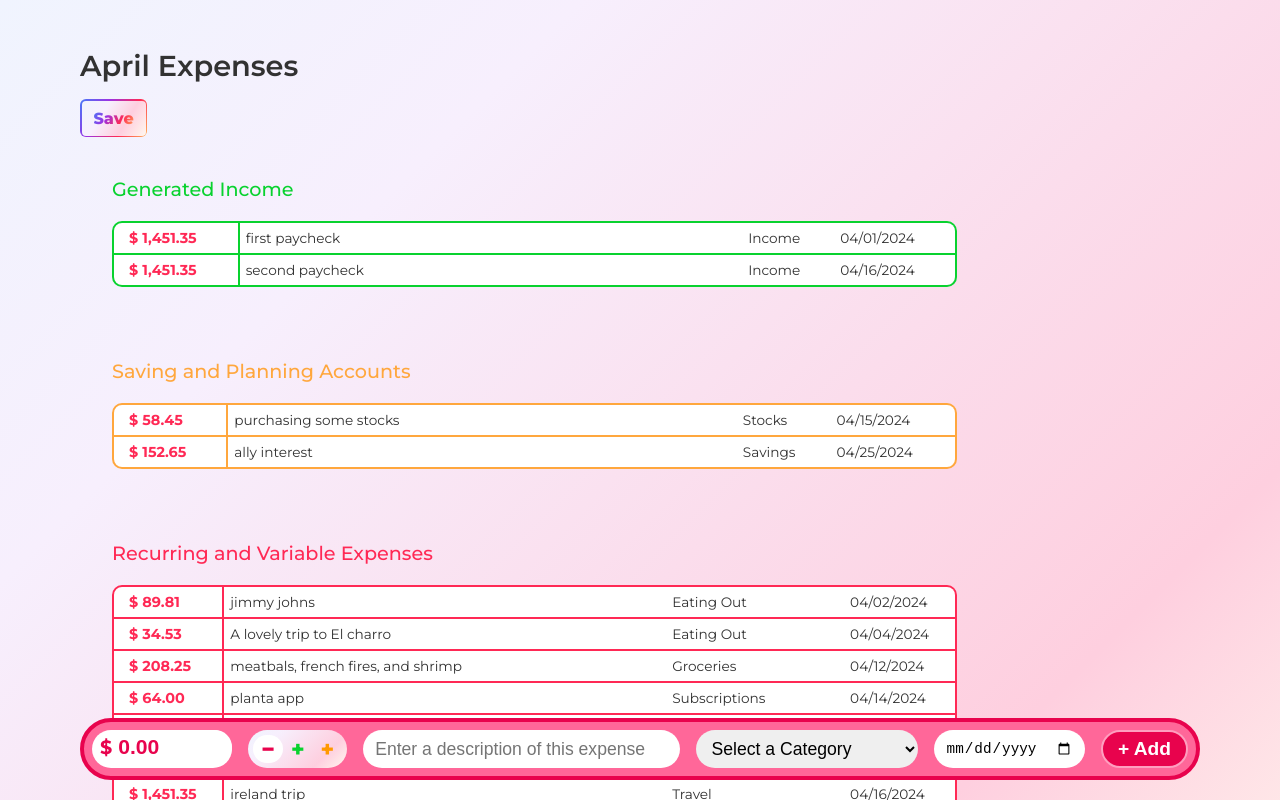
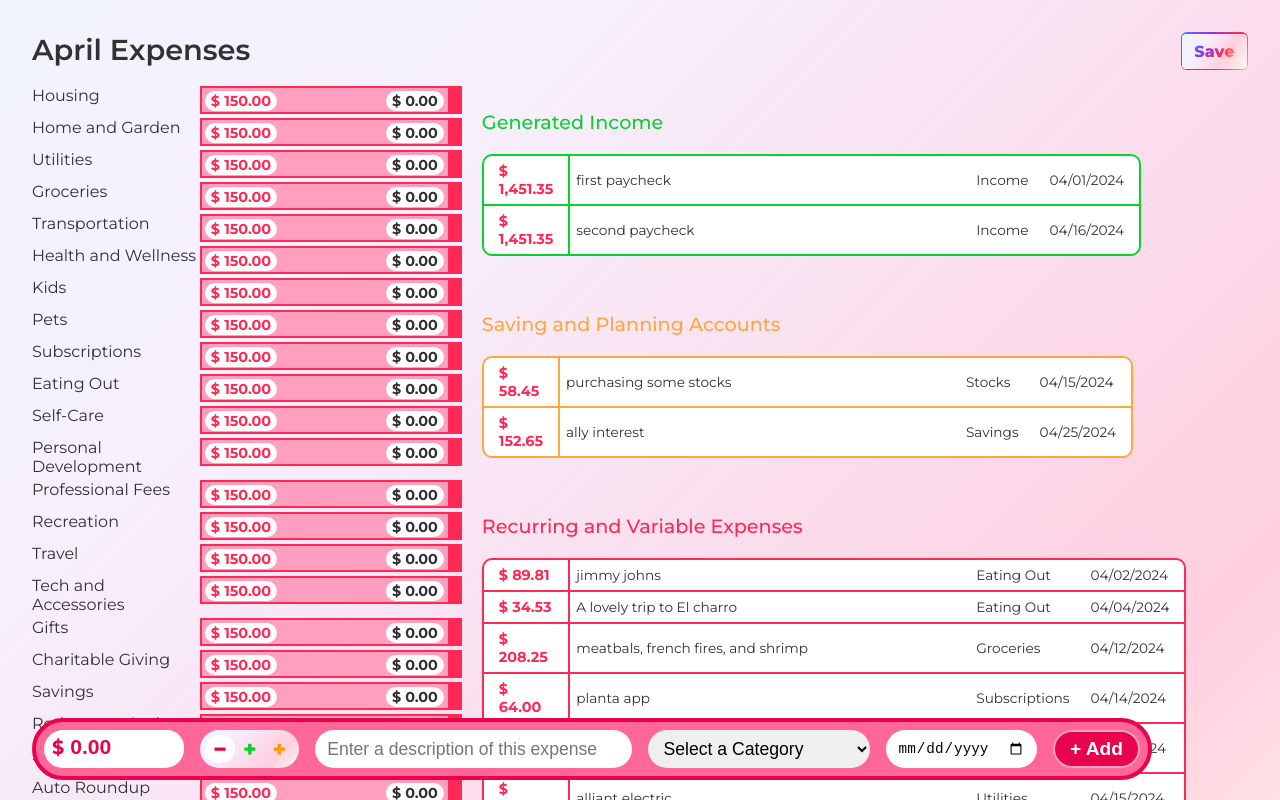
Before and after one commit to rubybeaches/BetterBudgetBuilds, a Next.js app: page /add-expense in a window 1280 px wide. Shown: the top 800 px of the page. Built offline with nearby package versions, Linux system fonts and the light colour scheme.

Commit message:
adding basic handling for resuable budget progress bars

```diff
--- a/src/app/add-expense/page.css
+++ b/src/app/add-expense/page.css
@@ -8,6 +8,15 @@ body {
   );
 }
 
+main#expensePage {
+  padding: 2rem;
+  padding-bottom: 4rem;
+}
+
+.headerWrapper {
+  display: flex;
+  justify-content: space-between;
+}
 .saveBudgetContainer {
   background: linear-gradient(122deg, #467af8, #9c32e2, #ff2955, #ffb15a);
   padding: 1.5px;
@@ -35,6 +44,10 @@ body {
   font-weight: 600;
 }
 
+.expenseColumns {
+  display: flex;
+}
+
 .section {
   padding: 1.5em 2em 2em 2em;
   border-radius: 20px;
@@ -43,6 +56,85 @@ body {
 .section > h2 {
   font-size: 1.2em;
   font-weight: 500;
+}
+
+span.summaryProgressBar {
+  display: flex;
+  justify-content: space-between;
+  margin-bottom: 4px;
+}
+
+.summaryProgressBar span {
+  display: flex;
+  justify-content: space-between;
+  position: relative;
+  top: 0;
+  width: 250px;
+  gap: 2px;
+}
+
+.summaryProgressBar #progressMonthly,
+.summaryProgressBar #progressBudget {
+  border: 2px solid;
+  padding: 3px;
+  z-index: 1;
+  display: flex;
+  height: 28px;
+}
+
+.summaryProgressBar #progressBudget {
+  background-color: #fff;
+  text-align: end;
+  z-index: 0;
+}
+
+.summaryProgressBar #progressMonthly p,
+.summaryProgressBar #progressBudget p {
+  background-color: #fff;
+  border-radius: 10px;
+  padding: 1px 6px;
+  font-weight: 700;
+  font-size: 0.9em;
+  width: fit-content;
+  position: absolute;
+}
+
+.summaryProgressBar #progressMonthly p {
+  color: #323232;
+}
+
+.summaryProgressBar #progressBudget p {
+  right: 6px;
+}
+
+.summaryProgressBar #progressMonthly.overBudgetMonthly p,
+.summaryProgressBar #progressMonthly.overBudgetWarning p {
+  color: #ff2955;
+}
+
+.summaryProgressBar #progressMonthly.overBudgetMonthly,
+.summaryProgressBar #progressBudget.overBudgetProgress,
+.summaryProgressBar #progressMonthly.overBudgetWarning {
+  background-color: #fe9fbf;
+  border-color: #ff2955;
+}
+
+.overBudgetBlock {
+  background-color: #ff2955;
+  border-color: #ff2955;
+  position: absolute;
+  right: -12px;
+  width: 12px;
+  height: 28px;
+}
+
+.summaryProgressBar #progressMonthly.overBudgetMonthly {
+  border-right: none;
+}
+
+.summaryProgressBar #progressBudget.overBudgetProgress {
+  border-left: none;
+  margin-left: -2px;
 }
 
 #AddExpenseBar {
@@ -54,6 +146,7 @@ body {
   border: 4px solid #323232;
   display: flex;
   gap: 1em;
+  z-index: 99;
 }
 
 #AddExpenseBar .typeSelector {
--- a/src/app/add-expense/page.tsx
+++ b/src/app/add-expense/page.tsx
@@ -2,20 +2,27 @@
 import { useEffect, useState } from "react";
 import "./page.css";
 import { category, expense } from "../lib/types";
-import { seedExpenses } from "../lib/helpers";
+import { multiplyPercentToFloat, seedExpenses } from "../lib/helpers";
 import categories from "../lib/seed.json";
 import ExpenseTable from "../components/Dashboard/ExpenseTable";
 import AddExpenseBar from "../components/AddExpense/AddExpenseBar";
+import ProgressBar from "../components/Dashboard/ProgressBar";
 
 const AddExpense = () => {
   let newDate = new Date();
   let month = newDate.toLocaleString("en-US", { month: "long" });
   const [userCategories, setUserCategories] = useState<category[]>(categories);
   const [userExpenses, setUserExpenses] = useState<expense[]>(seedExpenses);
+  const [income, setIncome] = useState(0);
+  const monthlyIncome = income / 12;
 
   useEffect(() => {
     const items: any = localStorage.getItem("userCategories");
     const expenses: any = localStorage.getItem("userExpenses");
+    const income: any = localStorage.getItem("income");
+    if (income) {
+      setIncome(Number(JSON.parse(income)));
+    }
     if (items) {
       setUserCategories(JSON.parse(items));
     }
@@ -75,14 +82,34 @@ const AddExpense = () => {
   };
 
   return (
-    <main className="main">
+    <main className="main" id="expensePage">
+      <span className="headerWrapper">
         <h2 className="monthTitle">{month} Expenses</h2>
         <div className="saveBudgetContainer" onClick={() => saveExpenses()}>
           <div className="saveBudget">
             <p className="saveBudgetButton">Save</p>
           </div>
         </div>
+      </span>
 
+      <div className="expenseColumns">
+        <div>
+          {userCategories.map((category, index) => (
+            <span key={index} className="summaryProgressBar">
+              <p>{category.category}</p>
+              {/* getCategoryExpenses(fullMonth) */}
+              <ProgressBar
+                categoryExpenseTotal={150}
+                budgetTotal={multiplyPercentToFloat(
+                  category.curr,
+                  monthlyIncome
+                )}
+              />
+            </span>
+          ))}
+        </div>
+
+        <div className="expenseTablesWrapper">
           <div id="Income" className="section">
             <h2>Generated Income</h2>
             <ExpenseTable expense={incomeExpenses} />
@@ -97,6 +124,8 @@ const AddExpense = () => {
             <h2>Recurring and Variable Expenses</h2>
             <ExpenseTable expense={debtExpenses} />
           </div>
+        </div>
+      </div>
 
       <AddExpenseBar
         categorySelections={userCategories}
--- /dev/null
+++ b/src/app/components/Dashboard/ProgressBar.tsx
@@ -0,0 +1,53 @@
+import { convertToFloat } from "@/app/lib/helpers";
+import { useMemo } from "react";
+
+const ProgressBar = ({
+  categoryExpenseTotal,
+  budgetTotal,
+}: {
+  categoryExpenseTotal: number;
+  budgetTotal: string;
+}) => {
+  const expenseRatio = useMemo(() => {
+    const percent = categoryExpenseTotal / Number(budgetTotal);
+    return percent > 1 ? 1 : percent;
+  }, [categoryExpenseTotal, budgetTotal]);
+
+  return (
+    <span>
+      <div
+        id="progressMonthly"
+        className={`${
+          expenseRatio > 0.8
+            ? expenseRatio == 1
+              ? "overBudgetMonthly"
+              : "overBudgetWarning"
+            : ""
+        }`}
+        style={{
+          width: `${expenseRatio * 350}px`,
+          zIndex: `${expenseRatio < 0.6 ? 1 : 0}`,
+        }}
+      >
+        <p>$ {convertToFloat(categoryExpenseTotal)}</p>
+      </div>
+      <div
+        id="progressBudget"
+        className={`${expenseRatio == 1 ? "overBudgetProgress" : ""}`}
+        style={{
+          width: `${(1 - expenseRatio) * 350}px`,
+          zIndex: `${expenseRatio > 0.6 ? 1 : 0}`,
+        }}
+      >
+        <p>$ {budgetTotal}</p>
+      </div>
+      <div
+        className={` ${
+          expenseRatio == 1 ? "overBudgetBlock show" : "overBudgetBlock hidden"
+        }`}
+      />
+    </span>
+  );
+};
+
+export default ProgressBar;
```
Also changed, not shown: src/app/components/Dashboard/SummaryRow.tsx (+33 -33 lines). Lines whose indentation alone changed are shown as unchanged.
